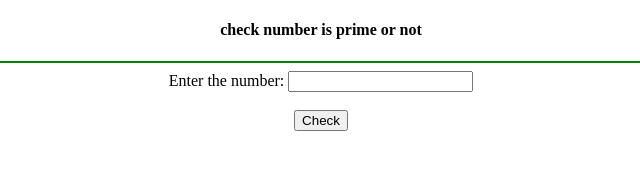
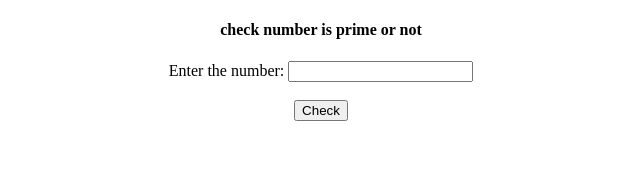
Before and after one commit to swathipoojary99/sangamone-javascript, a plain HTML site: page project1/primenumber.html in a window 1280 px wide. Shown: the whole page, without its empty margins (319-959 px from the left). Drawn offline with Linux system fonts and the light colour scheme.

Commit message:
Update primenumber.html

```diff
--- a/project1/primenumber.html
+++ b/project1/primenumber.html
@@ -43,7 +43,7 @@
 
     <center>
         <h4>check number is prime or not</h4>
-        <hr color="Green">
+
         <form name="myform">
             Enter the number:
             <input type="text" name=n value=""> <br><br>
```
